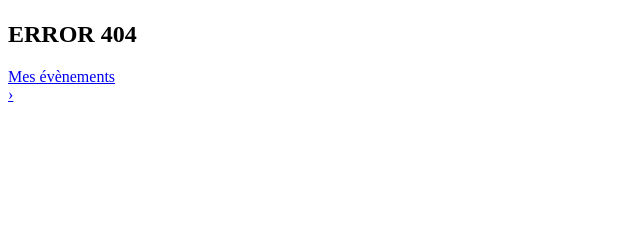
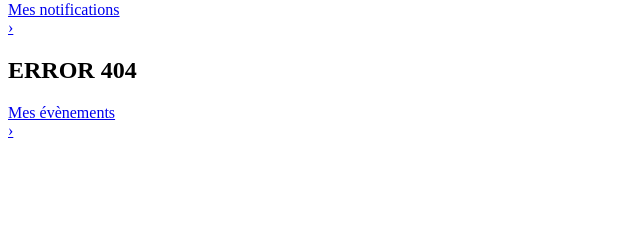
Before and after one commit to SAGNIERTheo/ERROR404, a PHP site: template public/pages/indexDashboard.php in a window 1280 px wide. Shown: the part 3907-4155 px from the top of the page, without its empty margins (0-640 px from the left). Before the commit the page ends 4009 px from the top, so only its background shows below. Run offline with PHP 8.4, Linux system fonts and the light colour scheme; the template is opened without the code that fills it, so the values that code supplies are empty; the visitor is signed in with stand-in values (Sample User, id 1).

Commit message:
dashfinalv2

```diff
--- a/public/pages/indexDashboard.php
+++ b/public/pages/indexDashboard.php
@@ -124,6 +124,12 @@
     </a>
 
     <!-- LISTE DES 2 DERNIÈRES ALERTES -->
+    <a href="?page=alerts">
+        <div class="section-header">
+            <div class="section-title">Mes notifications</div>
+            <div class="see-more-icon">›</div>
+        </div>
+    </a>
     <div class="activity-list">
         <?php if (empty($notifs)): ?>
             <p style="text-align:center; color:#999; padding:20px;">Aucune alerte récente.</p>
```
